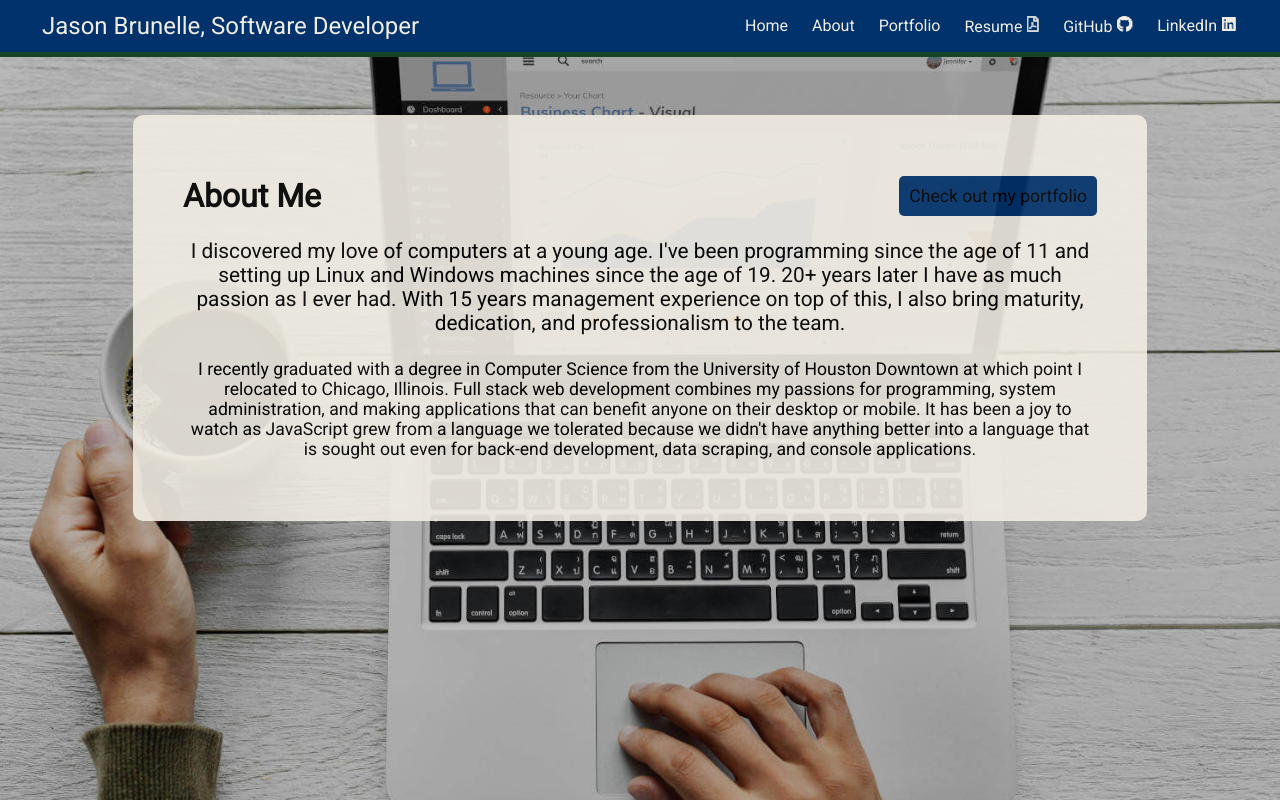
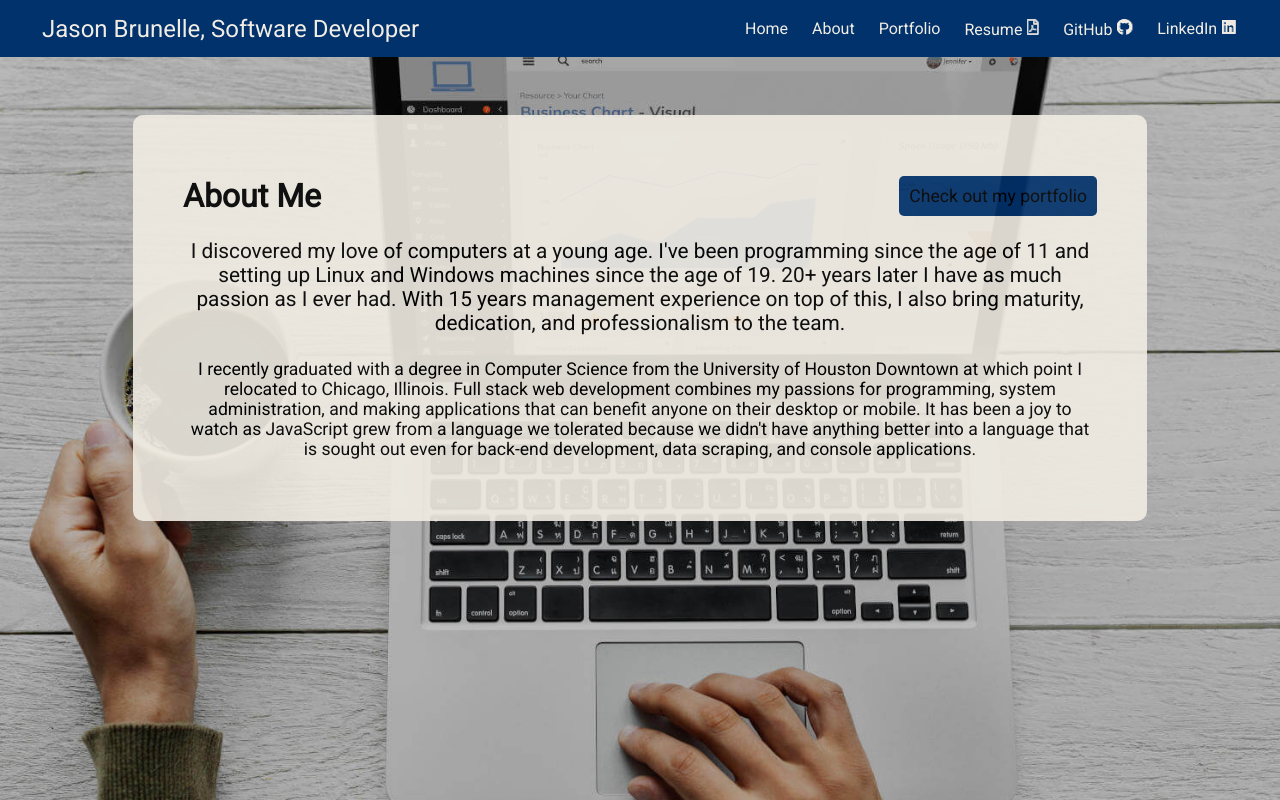
Before and after one commit to jasonmb626/jasonbrunelle.com, a PHP site: page /about.html in a window 1280 px wide. Run offline with PHP 8.4, Linux system fonts and the light colour scheme.

Commit message:
Remove border-bottom from nav

```diff
--- a/style.css
+++ b/style.css
@@ -32,7 +32,7 @@ nav {
     height: 57px;
     background-color: var(--main-color);
     color: var(--light-color);
-    border-bottom: var(--dark-bg) solid 5px;
+    /* border-bottom: var(--dark-bg) solid 5px; */
     z-index: 100;
 }
 
```
